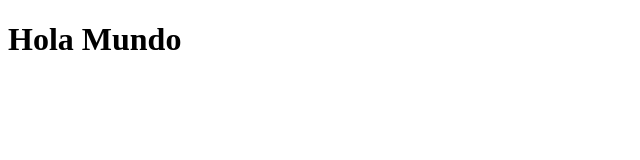
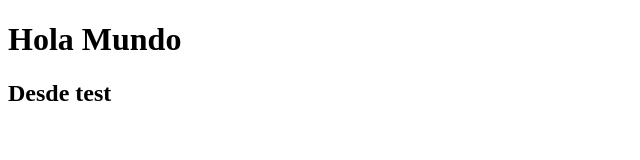
Before and after one commit to DavidMoranchel/kodemioso, a plain HTML site: page index.html in a window 1280 px wide. Shown: the whole page, without its empty margins (0-640 px from the left). Drawn offline with Linux system fonts and the light colour scheme.

Commit message:
:octocat:

```diff
--- a/index.html
+++ b/index.html
@@ -8,5 +8,6 @@
 </head>
 <body>
   <h1>Hola Mundo</h1>
+  <h2>Desde test</h2>
 </body>
 </html>
```
